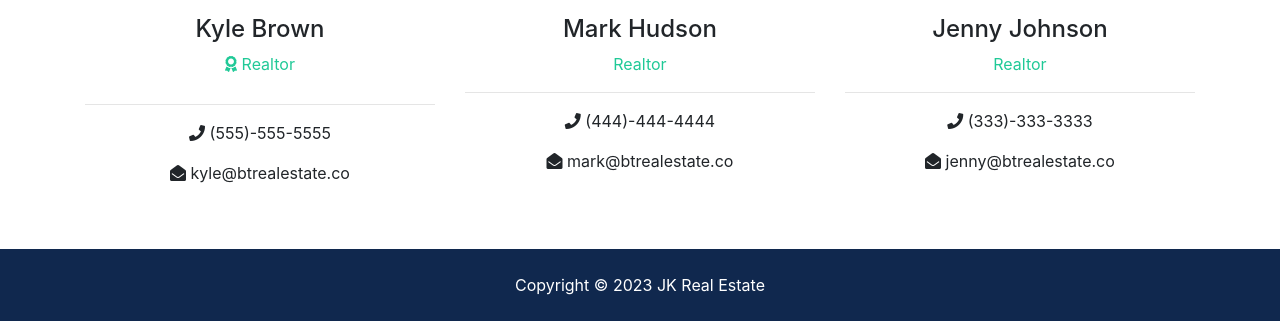
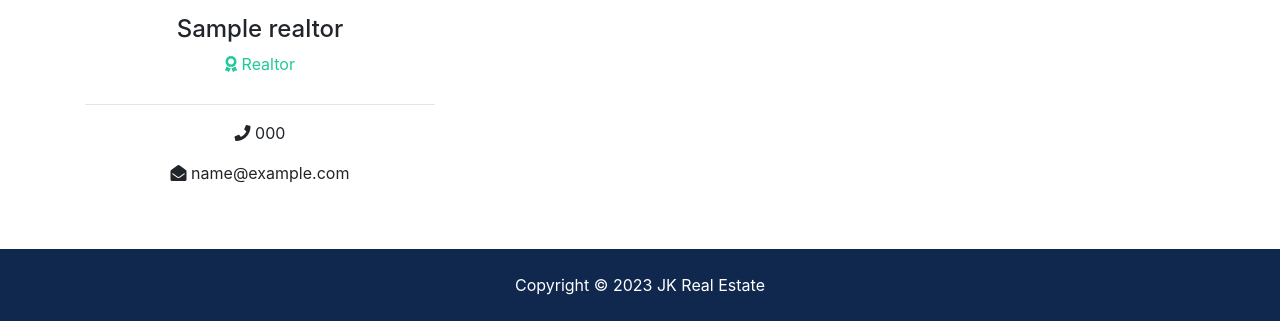
Before and after one commit to jyotishj-jk/django-ecommerce, a Django app: page /about in a window 1280 px wide. Shown: the part 1757-2078 px from the top of the page. Run offline with Django 4.2, Linux system fonts and the light colour scheme; tables that the repository leaves empty hold one stand-in row (values such as "Sample post"); grey boxes marked "Sample" are stand-in pictures; some libraries are stand-ins or nearby versions.

Commit message:
Home & About dynamic page content

```diff
--- a/pages/views.py
+++ b/pages/views.py
@@ -1,9 +1,22 @@
 from django.shortcuts import render
-
+from listings.models import Listing
+from realtors.models import Realtor
 # Create your views here.
 
 def index(request):
-    return render(request, 'pages/index.html')
+    listings = Listing.objects.order_by('-list_date').filter(is_published=True)[:3]
+    context = {
+        'listings': listings
+    }
+    return render(request, 'pages/index.html', context)
 
 def about(request):
-    return render(request, 'pages/about.html')
+    # Get all realtors
+    realtors = Realtor.objects.order_by('-hire_date')
+    # To get MVP realtor
+    mvp_realtor = Realtor.objects.all().filter(is_mvp=True)
+    context = {
+        'realtors': realtors,
+        'mvp_realtors': mvp_realtor
+    }
+    return render(request, 'pages/about.html', context)
--- a/templates/pages/about.html
+++ b/templates/pages/about.html
@@ -38,16 +38,22 @@
           <p class="mt-4">“Real estate cannot be lost or stolen, nor can it be carried away. Purchased with common sense, paid for in full, and managed with reasonable care, it is about the safest investment in the world.”</p>
         </div>
         <div class="col-md-4">
+          {% if mvp_realtors %}
+            {% for realtor in mvp_realtors %}
             <div class="card">
-            <img class="card-img-top" src="assets/img/realtors/kyle.jpg" alt="Seller of the month">
+              <img class="card-img-top" src="{{realtor.photo.url}}" alt="Seller of the month">
               <div class="card-body">
                 <h5 class="card-title">Seller Of The Month</h5>
-              <h6 class="text-secondary">Kyle Brown</h6>
-              <p class="card-text">Lorem ipsum dolor sit amet consectetur adipisicing elit. Omnis nesciunt amet, illo itaque similique repellat.
-                content.
+                <h6 class="text-secondary">{{realtor.name}}</h6>
+                <p class="card-text">{{realtor.description}}
                 </p>
               </div>
             </div>
+            {% endfor %}
+          {% else %}
+          <div class="col-md-12">No MVP for now!!</div>
+          {% endif %}
+
         </div>
       </div>
     </div>
@@ -56,7 +62,7 @@
   <!-- Work -->
   <section id="work" class="bg-dark text-white text-center">
     <h2 class="display-4">We Work For You</h2>
-    <h4>Lorem ipsum dolor sit amet consectetur adipisicing elit. Autem velit aperiam, unde aliquid at similique!</h4>
+    <h4>Extraordinary home for extrodinary people.</h4>
     <hr>
     <a href="listings.html" class="btn btn-secondary text-white btn-lg">View Our Featured Listings</a>
   </section>
@@ -66,39 +72,23 @@
     <div class="container">
       <h2 class="text-center">Our Team</h2>
       <div class="row text-center">
+        {% if realtors %}
+          {% for realtor in realtors %}
           <div class="col-md-4">
-          <img src="assets/img/realtors/kyle.jpg" alt="" class="rounded-circle mb-3">
-          <h4>Kyle Brown</h4>
+            <img src="{{ realtor.photo.url }}" alt="" class="rounded-circle mb-3">
+            <h4>{{realtor.name}}</h4>
             <p class="text-success">
               <i class="fas fa-award text-success mb-3"></i> Realtor</p>
             <hr>
             <p>
-            <i class="fas fa-phone"></i> (555)-555-5555</p>
+              <i class="fas fa-phone"></i> {{realtor.phone}}</p>
             <p>
-            <i class="fas fa-envelope-open"></i> kyle@btrealestate.co</p>
+              <i class="fas fa-envelope-open"></i> {{realtor.email}}</p>
           </div>
-
-        <div class="col-md-4">
-          <img src="assets/img/realtors/mark.jpg" alt="" class="rounded-circle mb-3">
-          <h4>Mark Hudson</h4>
-          <p class="text-success">Realtor</p>
-          <hr>
-          <p>
-            <i class="fas fa-phone"></i> (444)-444-4444</p>
-          <p>
-            <i class="fas fa-envelope-open"></i> mark@btrealestate.co</p>
-        </div>
-
-        <div class="col-md-4">
-          <img src="assets/img/realtors/jenny.jpg" alt="" class="rounded-circle mb-3">
-          <h4>Jenny Johnson</h4>
-          <p class="text-success">Realtor</p>
-          <hr>
-          <p>
-            <i class="fas fa-phone"></i> (333)-333-3333</p>
-          <p>
-            <i class="fas fa-envelope-open"></i> jenny@btrealestate.co</p>
-        </div>
+          {% endfor %}
+        {% else %}
+          <div class="col-md-12">No Realtors Available!</div>
+        {% endif %}
       </div>
     </div>
   </section>
```
Also changed, not shown: templates/pages/index.html (+18 -101 lines), README.txt, jkre/settings.py (line endings or trailing spaces). Lines whose indentation alone changed are shown as unchanged.
